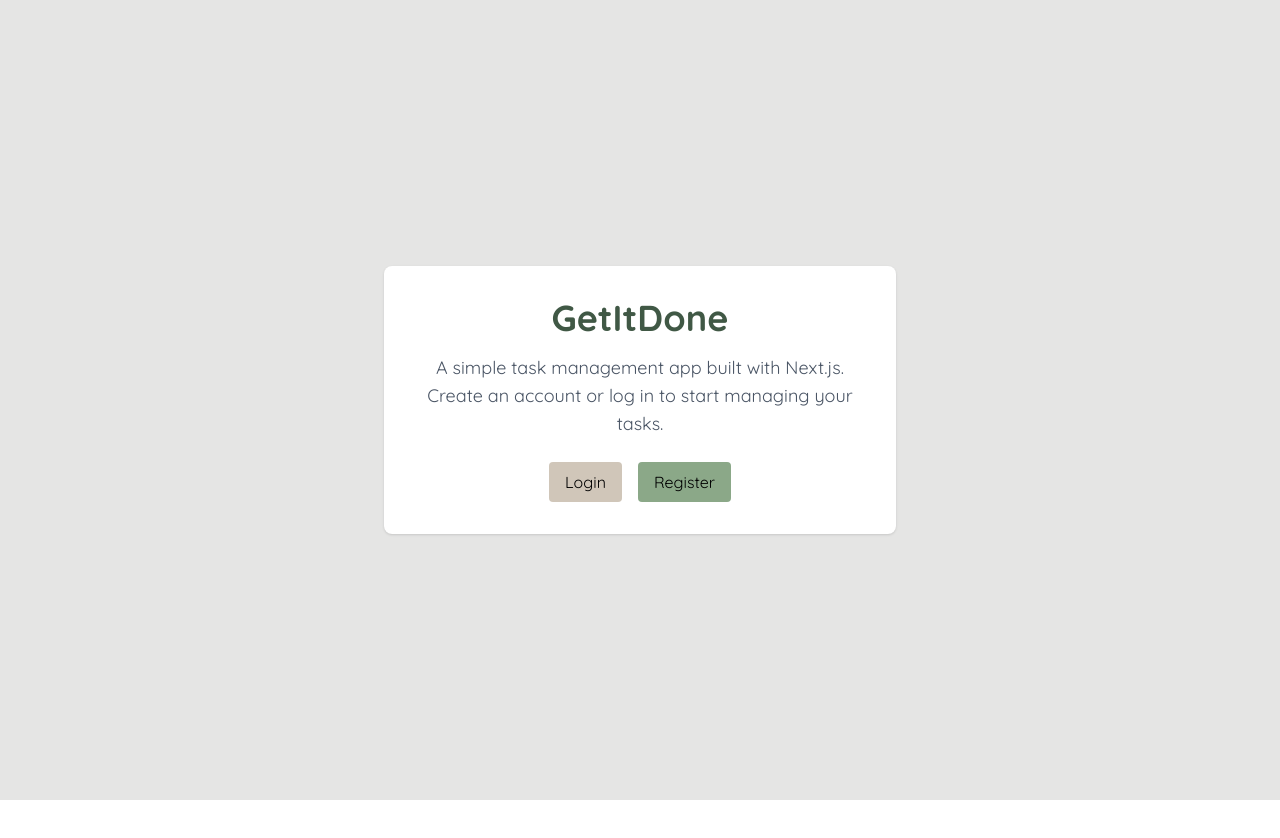
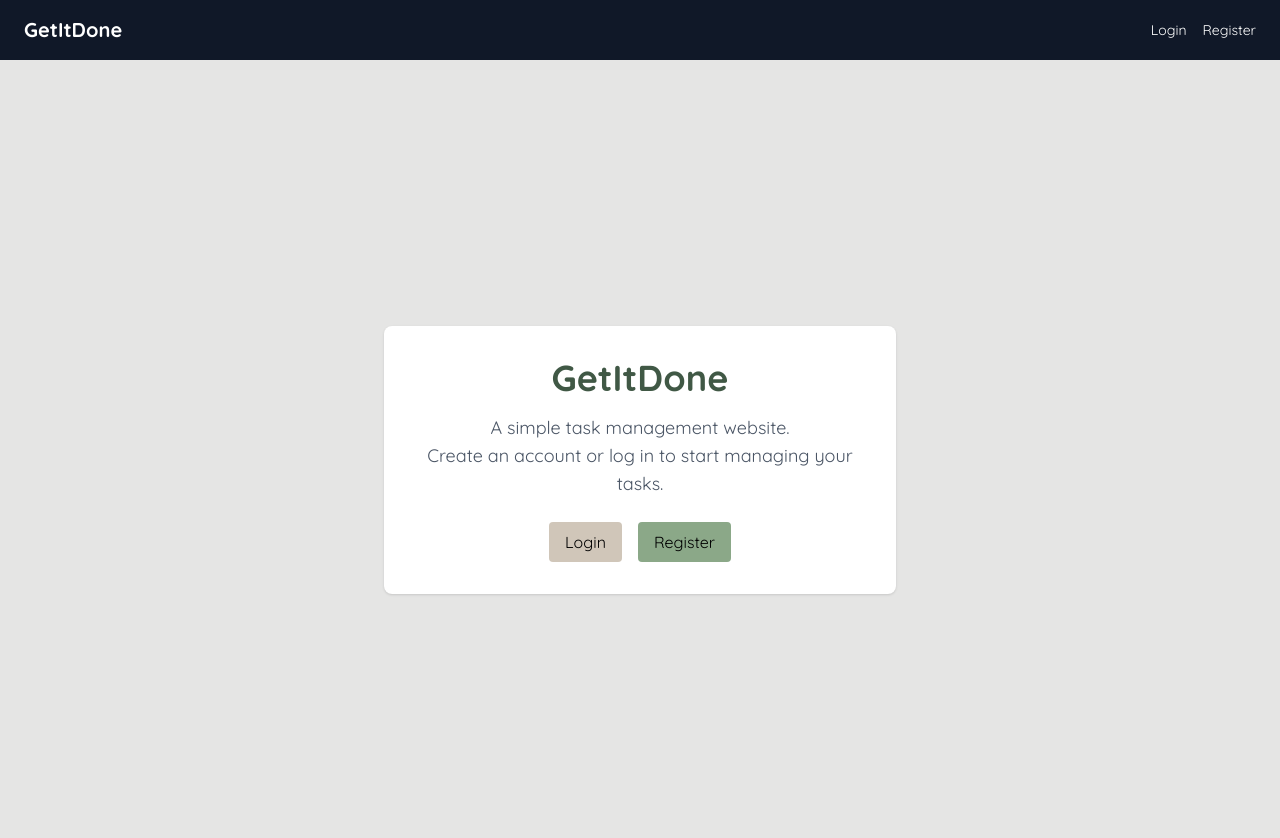
Before and after one commit to yvnmnl/get-it-done, a Next.js app: page / in a window 1280 px wide. Shown: the top 838 px of the page. Before the commit the page ends 800 px from the top, so only its background shows below. Built offline with nearby package versions, Linux system fonts and the light colour scheme; no server answers.

Commit message:
Add Navbar.js and update layout

```diff
--- a/app/dashboard/page.js
+++ b/app/dashboard/page.js
@@ -14,7 +14,6 @@ export default function DashboardPage() {
   const [tasks, setTasks] = useState([]);
   const [filter, setFilter] = useState("all");
 
-  // Redirect if not logged in
   useEffect(() => {
     if (!loading && !user) router.push("/login");
   }, [loading, user, router]);
@@ -45,7 +44,6 @@ export default function DashboardPage() {
     <main className="min-h-screen flex justify-center p-6 bg-[#F4F4F4]">
       <div className="bg-white p-8 rounded-xl shadow-md max-w-2xl w-full border border-[#E5E5E4]">
 
-        {/* HEADER */}
         <h1 className="text-3xl font-bold mb-2 text-[#405845]">
           Your Tasks
         </h1>
@@ -57,17 +55,14 @@ export default function DashboardPage() {
           </span>
         </p>
 
-        {/* ADD TASK FORM */}
         <div className="mb-6">
           <AddTaskForm addTask={addTask} />
         </div>
 
-        {/* FILTER BUTTONS */}
         <div className="mb-6">
           <FilterButtons filter={filter} setFilter={setFilter} />
         </div>
 
-        {/* TASK LIST CARD */}
         <div className="bg-[#F9F9F8] rounded-lg p-4 border border-[#E5E5E4]">
           <TaskList
             tasks={filtered}
--- a/app/layout.js
+++ b/app/layout.js
@@ -1,11 +1,12 @@
 import "./globals.css";
 import ClientProvider from "@/components/ClientProvider";
 import { Quicksand } from "next/font/google";
+import Navbar from "@/components/Navbar";
 
 const quicksand = Quicksand({
   subsets: ["latin"],
   variable: "--font-quicksand",
-  weight: ["300", "400", "500", "600", "700"], // all available weights
+  weight: ["300", "400", "500", "600", "700"]
 });
 
 export const metadata = {
@@ -18,6 +19,7 @@ export default function RootLayout({ children }) {
     <html lang="en" className={quicksand.variable}>
       <body className="font-quicksand">
         <ClientProvider>
+          <Navbar />
           {children}
         </ClientProvider>
       </body>
--- a/app/page.js
+++ b/app/page.js
@@ -4,7 +4,7 @@ export default function HomePage() {
       <div className="bg-white p-8 rounded-lg shadow max-w-lg text-center">
         <h1 className="text-4xl font-bold mb-4 text-[#405845]"> GetItDone </h1>
         <p className="text-gray-600 text-lg mb-6">
-          A simple task management app built with Next.js.
+          A simple task management website.<br />
           Create an account or log in to start managing your tasks.
         </p>
 
--- /dev/null
+++ b/components/Navbar.js
@@ -0,0 +1,33 @@
+"use client";
+
+import Link from "next/link";
+import { useAuth } from "@/context/AuthContext";
+import LogoutButton from "./LogoutButton";
+
+export default function Navbar() {
+  const { user } = useAuth();
+
+  return (
+    <nav className="flex justify-between items-center px-6 py-4 bg-gray-900 text-white">
+      <Link href="/" className="font-bold text-xl">
+        GetItDone
+      </Link>
+
+      <div className="flex gap-4 text-sm items-center">
+        {!user && (
+          <>
+            <Link href="/login">Login</Link>
+            <Link href="/register">Register</Link>
+          </>
+        )}
+
+        {user && (
+          <>
+            <Link href="/dashboard">Dashboard</Link>
+            <LogoutButton />
+          </>
+        )}
+      </div>
+    </nav>
+  );
+}
```
